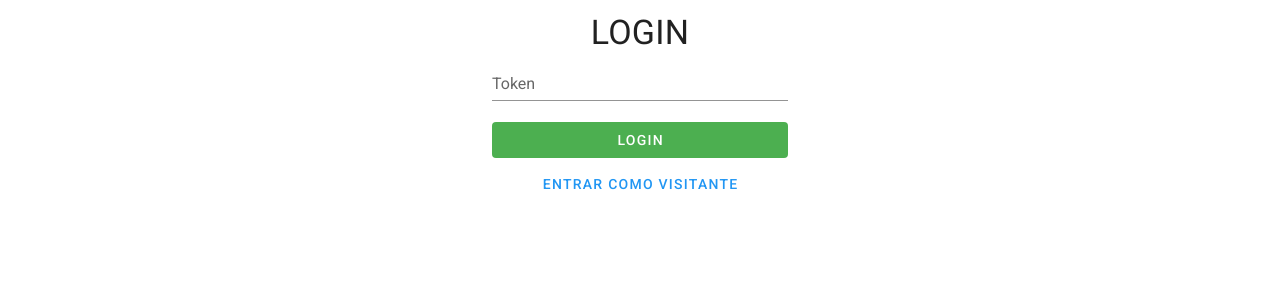
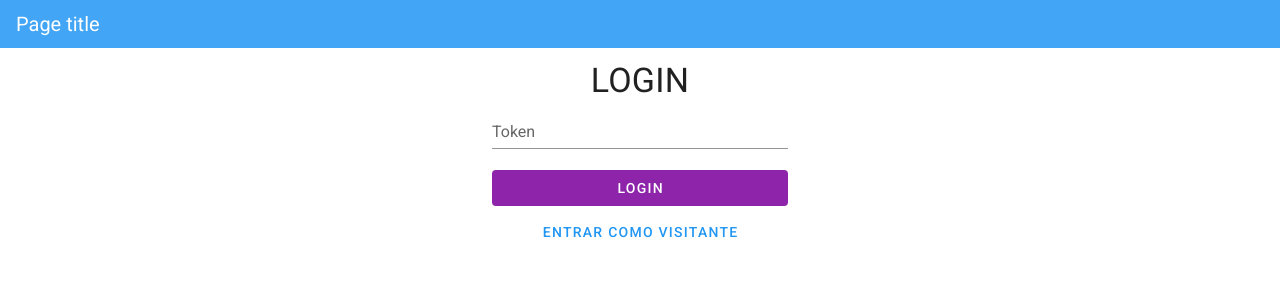
Before and after one commit to JeanZenzeluk/projeto-curso-vue, a Vue app: page /#/ in a window 1280 px wide. Shown: the top 300 px of the page. Built offline with nearby package versions, Linux system fonts and the light colour scheme.

Commit message:
Ok ate a aula 57

```diff
--- a/src/App.vue
+++ b/src/App.vue
@@ -1,16 +1,19 @@
 <template>
     <v-app>
-        <router-view />
-
+        <app-header />
+        <v-content>
+            <router-view />
+        </v-content>
         <feedback/>
     </v-app>
 </template>
 
 <script>
+    import AppHeader from './components/header/AppHeader.vue';
     import Feedback from './components/feedback/Feedback.vue';
 
     export default {
         name: 'App',
-        components:{ Feedback },
+        components:{ AppHeader, Feedback },
     };
 </script>
--- /dev/null
+++ b/src/components/header/AppHeader.vue
@@ -0,0 +1,52 @@
+<template>
+    <div>
+        <v-app-bar
+            color="secondary"
+            dense
+            flat
+            dark>
+            <v-toolbar-title>Page title</v-toolbar-title>
+            <v-spacer />
+            <v-toobal-itens v-if="$store.state.logged">
+                <v-btn
+                    text
+                    @click="goToBookList">
+                    Livros
+                </v-btn>
+                <v-btn
+                    text
+                    @click="goToCollection">
+                    Minha Coleção
+                </v-btn>
+                <v-btn
+                    text
+                    @click="logout">
+                    Sair
+                </v-btn>
+            </v-toobal-itens>
+        </v-app-bar>
+    </div>
+</template>
+
+<script>
+    export default {
+        name: 'AppHeader',
+        methods: {
+            goToBookList(){
+                this.$router.push('/book');
+            },
+            goToCollection(){
+                this.$router.push('/collection'); // TODO rota nao exidte ainda
+            },
+            logout(){
+                this.$store.commit('setAlthToken', '');
+                this.$store.commit('setLogged', false);
+                this.$router.push('/');
+            }
+        }
+    };
+</script>
+
+<style scoped>
+
+</style>
--- a/src/components/login/loginPage.vue
+++ b/src/components/login/loginPage.vue
@@ -5,7 +5,7 @@
                 <v-col cols="12" md="3" class="text-center">
                     <h6 class="display-1 text-uppercase">Login</h6>
                     <v-text-field label="Token" v-model="token"/>
-                    <v-btn depressed dark color="green" block @click="login" class="mb-2">
+                    <v-btn depressed dark color="primary" block @click="login" class="mb-2">
                         Login
                     </v-btn>
                     <v-btn text @click="loginAsGuest" color="blue">
@@ -34,6 +34,7 @@
             login(){
                 if(this.token){
                     this.$store.commit('setAlthToken', this.token);
+                    this.$store.commit('setLogged', true);
                     this.$router.push('/book');
                     // alert(this.$store.state.authToken);
                 }else{
@@ -43,6 +44,7 @@
             },
             loginAsGuest(){
                 // TODO
+                this.$store.commit('setLogged', true);
                 this.$router.push('/book');
             }
         }
--- a/src/plugins/vuetify.js
+++ b/src/plugins/vuetify.js
@@ -1,11 +1,20 @@
 
 import Vue from 'vue';
 import Vuetify from 'vuetify/lib';
+import colors from 'vuetify/lib/util/colors'
 
 Vue.use(Vuetify);
 
 export default new Vuetify({
     icons: {
         iconfont: 'mdi',
-    }
+    },
+    theme: {
+        themes: {
+            light: {
+                primary: colors.purple.darken1,
+                secondary: colors.blue.lighten1,
+            },
+        },
+    },
 });
--- a/src/store.js
+++ b/src/store.js
@@ -6,6 +6,7 @@
 export default new Vuex.Store({
     state: {
         authToken: '',
+        logged: false,
         message: {
             text: '',
             type: '',
@@ -26,6 +27,9 @@
                 text: payload,
                 type: 'SUCCESS',
             }
+        },
+        setLogged(state, payload){
+            state.logged = payload;
         }
     }
 });
```
